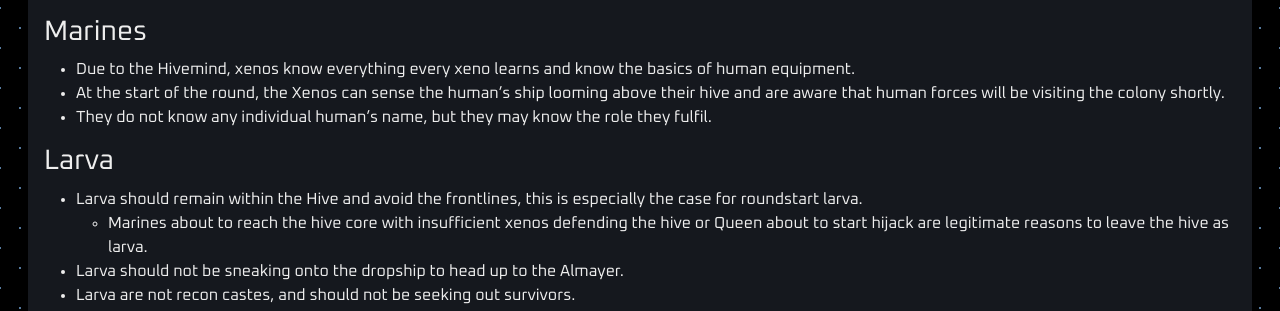
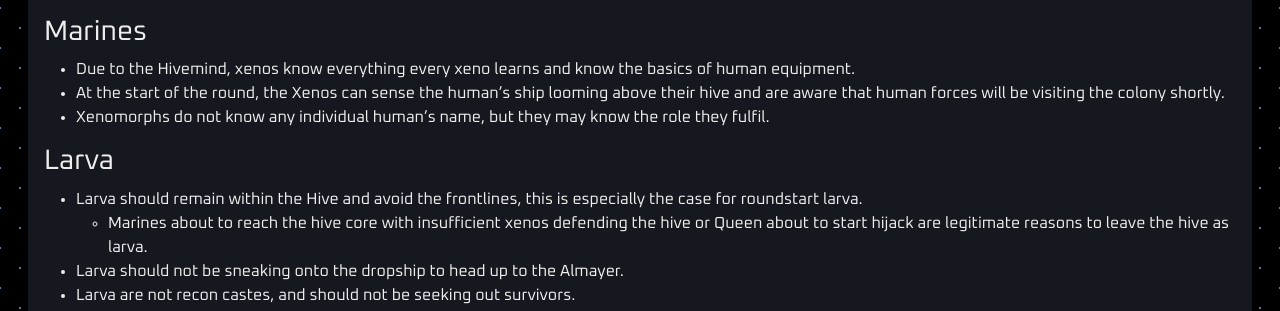
Before and after one commit to cmss13-devs/web, a Jekyll site: the page built from rules.md, in a window 1280 px wide and 900 px high, scrolled down 3921 px. Shown: the part 151-462 px from the top of the window. Built offline with Jekyll 4.4.1, drawn with Linux system fonts in a browser that asks for light colours.

Commit message:
Update rules.md

```diff
--- a/rules.md
+++ b/rules.md
@@ -153,7 +153,7 @@ Major shenanigans that may disrupt the normal flow of the round at roundstart, (
 
 - Due to the Hivemind, xenos know everything every xeno learns and know the basics of human equipment.
 - At the start of the round, the Xenos can sense the human's ship looming above their hive and are aware that human forces will be visiting the colony shortly.
-- They do not know any individual human's name, but they may know the role they fulfil.
+- Xenomorphs do not know any individual human's name, but they may know the role they fulfil.
 
 ### Larva
 
```
